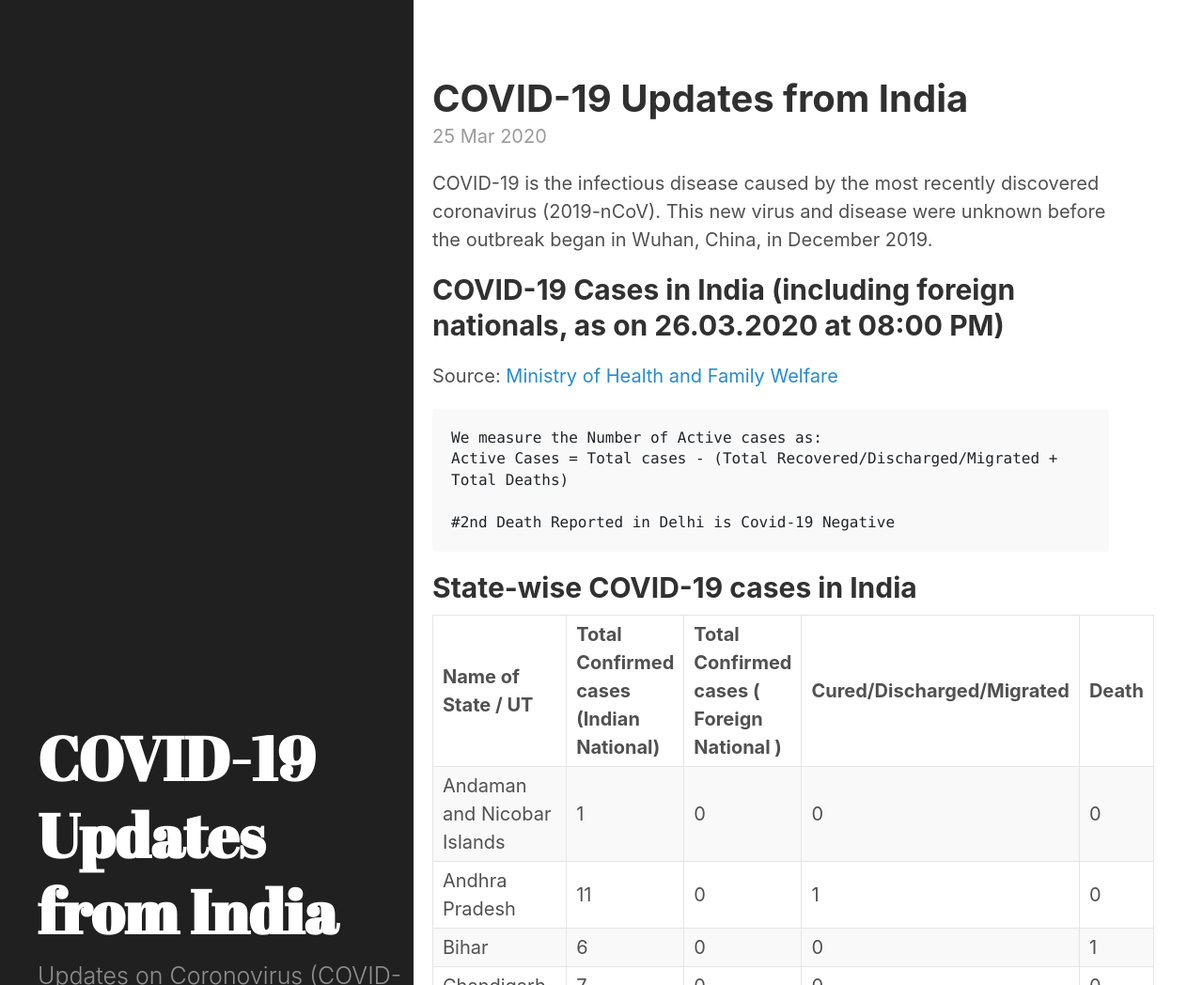
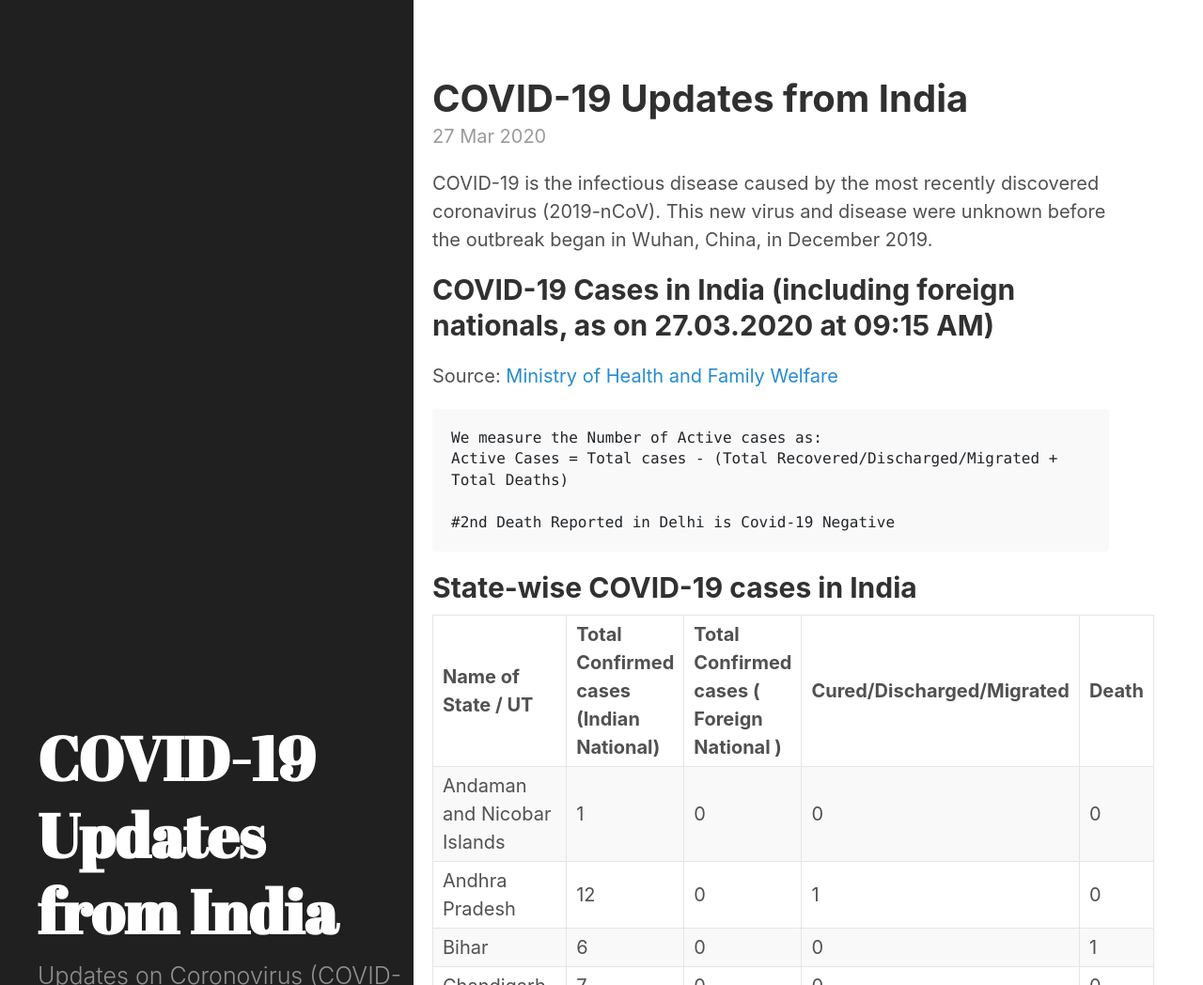
Before and after one commit to bhooraj/covid19updates-india, a Jekyll site: the page built from _posts/2020-03-27-home.md, in a window 1280 px wide and 1400 px high. Shown: the top 1048 px of the window at 94% size. Built offline with Jekyll 4.4.1, drawn with Linux system fonts in a browser that asks for light colours; some of the changed text lies outside the part shown.

Commit message:
Update and rename 2020-03-25-home.md to 2020-03-27-home.md

```diff
--- a/_posts/2020-03-25-home.md
+++ b/_posts/2020-03-27-home.md
@@ -6,7 +6,7 @@ last_update: true
 
 COVID-19 is the infectious disease caused by the most recently discovered coronavirus (2019-nCoV). This new virus and disease were unknown before the outbreak began in Wuhan, China, in December 2019.
 
-## COVID-19 Cases in India (including foreign nationals, as on 26.03.2020 at 08:00 PM)
+## COVID-19 Cases in India (including foreign nationals, as on 27.03.2020 at 09:15 AM)
 <p id = "totalcases" style="font-size: 1.2rem; font-weight: bold;"></p>
 <p id = "totalrecovered" style="font-size: 1.2rem; font-weight: bold;"></p>
 <p id = "totaldeaths" style="font-size: 1.2rem; font-weight: bold;"></p>
@@ -24,7 +24,7 @@ Active Cases = Total cases - (Total Recovered/Discharged/Migrated + Total Deaths
 
 <div class="datatable-begin"></div>
 
-{% include table.md %}
+{% include table_27march_9-40.md %}
 
 <div class="datatable-end"></div>
 
```
